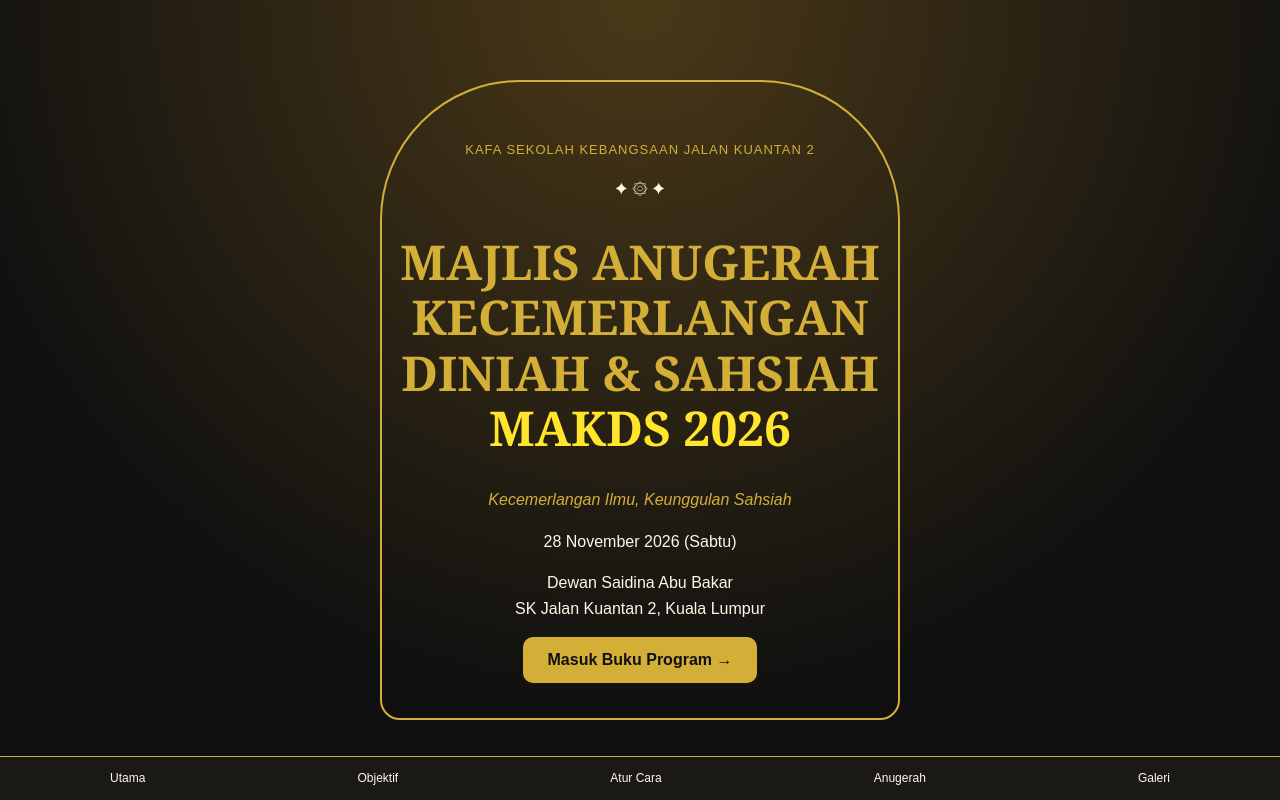
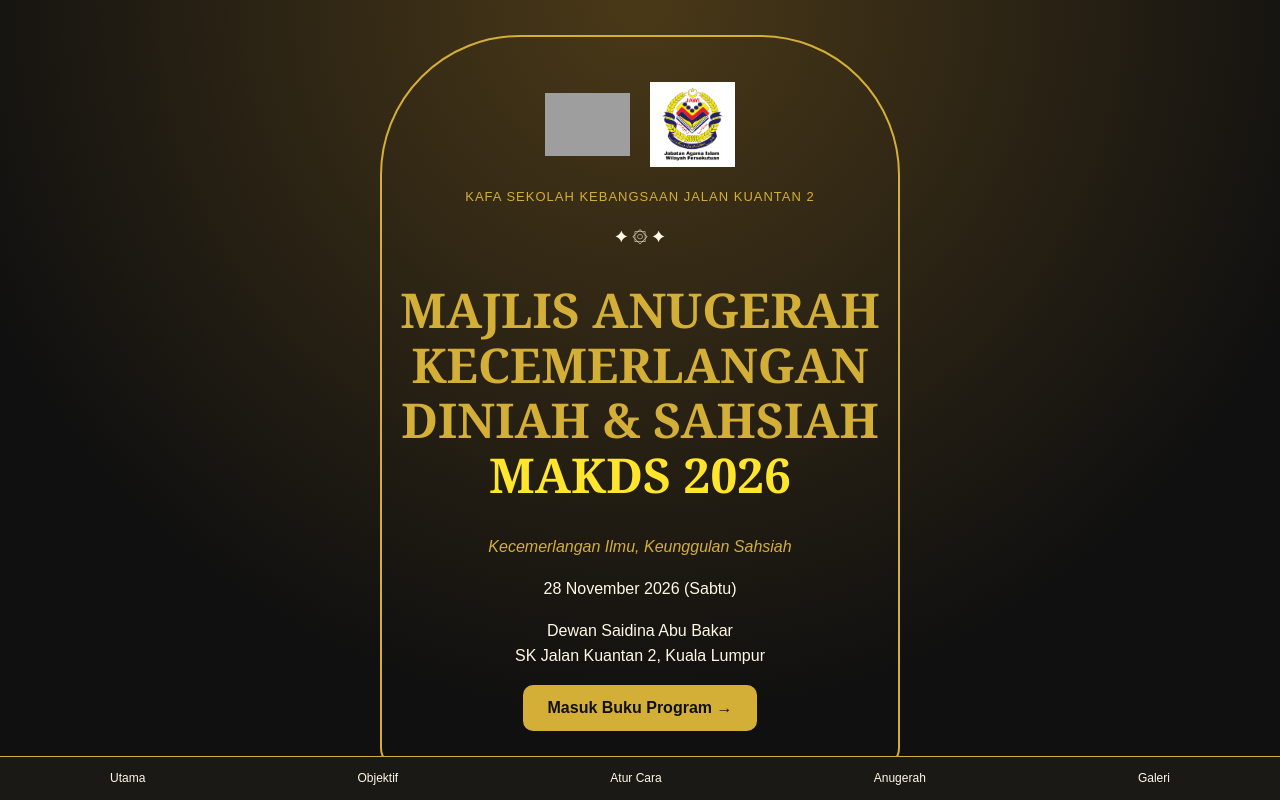
Before and after one commit to amirgazali98-svg/makds-2026, a plain HTML site: page index.html in a window 1280 px wide. Shown: the top 800 px of the page. Drawn offline with Linux system fonts and the light colour scheme; grey boxes are pictures that could not be loaded.

Commit message:
Update index.html

```diff
--- a/index.html
+++ b/index.html
@@ -109,6 +109,12 @@
 
 <header id="utama">
   <div class="arch">
+
+<div style="display:flex;justify-content:center;align-items:center;gap:20px;margin-bottom:20px;">
+  <img src="IMG_2280.PNG" alt="Logo SK Jalan Kuantan 2" style="width:85px;height:85px;object-fit:contain;">
+  <img src="IMG_9ff3d0f9-0f7e-40b1-b681-2658bfca47b4.png" alt="Logo JAWI" style="width:85px;height:85px;object-fit:contain;">
+</div>
+
     <p class="school">
       KAFA SEKOLAH KEBANGSAAN JALAN KUANTAN 2
     </p>
```
